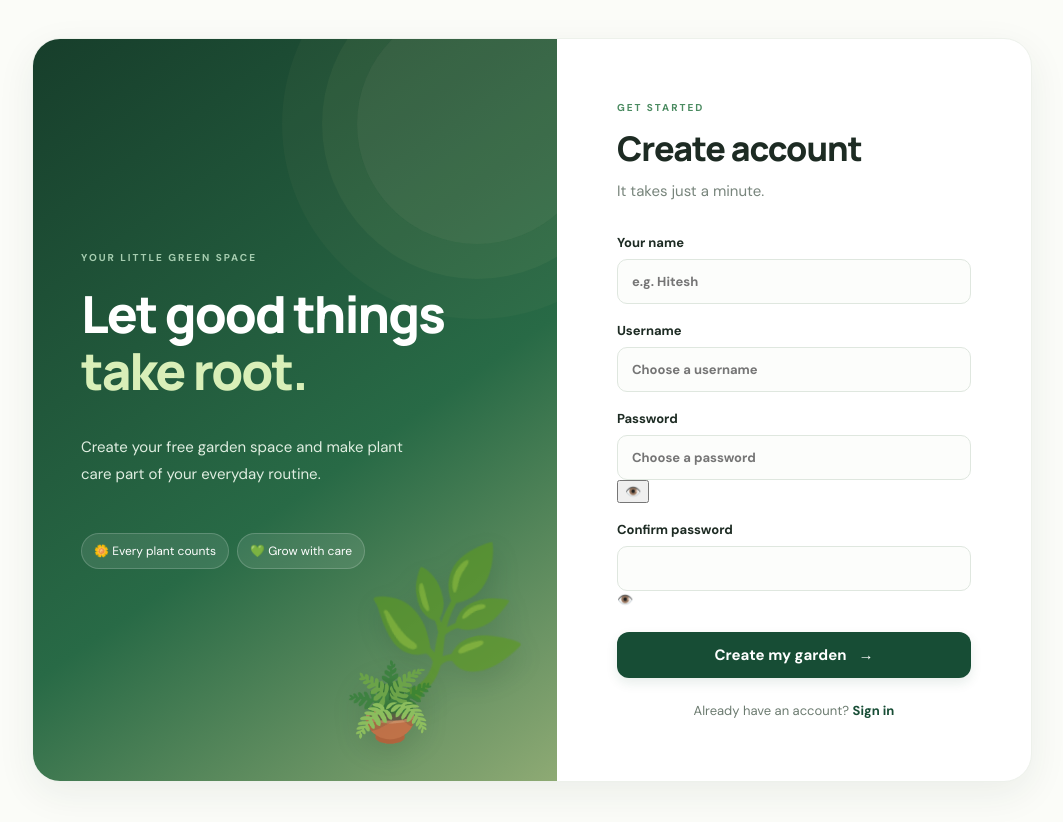
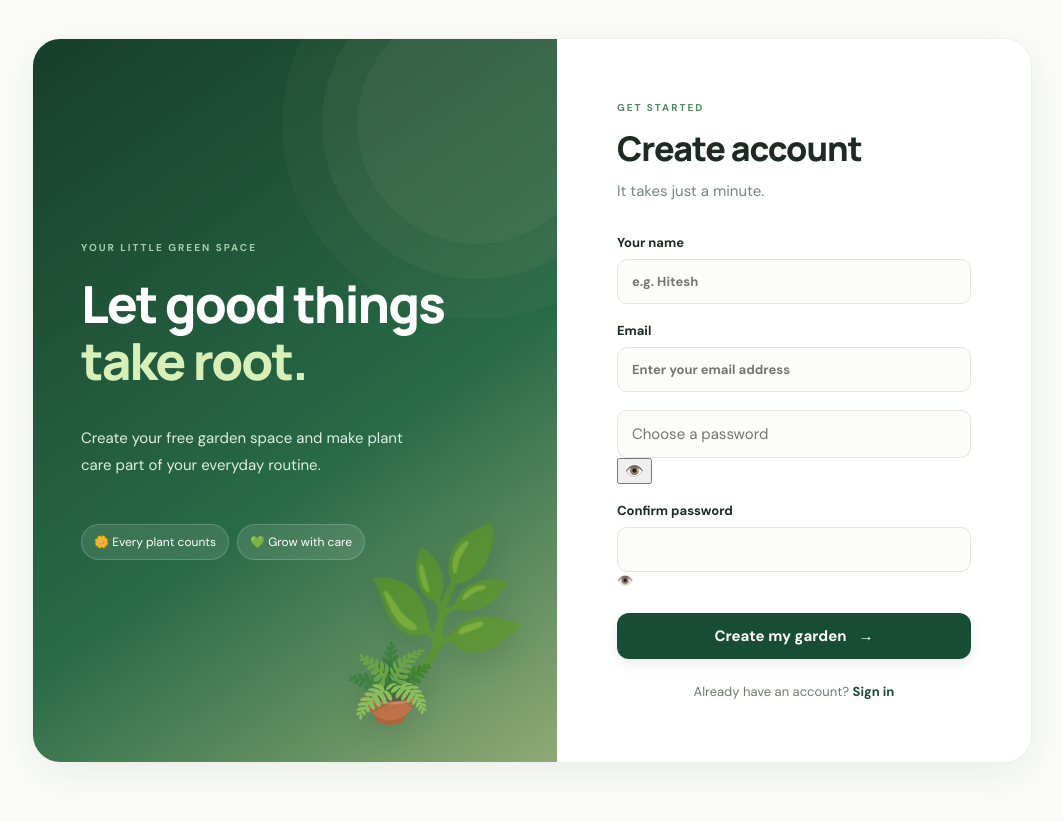
Before and after one commit to hiteshym254-bit/PlantCare, a Flask app: page /register in a window 1280 px wide. Shown: the part 76-898 px from the top of the page, without its empty margins (108-1171 px from the left). Run offline with Flask 3, Linux system fonts and the light colour scheme; some libraries are stand-ins or nearby versions.

Commit message:
Update register.html

```diff
--- a/PlantCare_Complete/templates/register.html
+++ b/PlantCare_Complete/templates/register.html
@@ -13,9 +13,9 @@
     <p class="eyebrow green">GET STARTED</p><h2>Create account</h2><p class="muted">It takes just a minute.</p>
     <form method="post" class="form-stack">
       <label>Your name<input name="name" autocomplete="name" required maxlength="80" placeholder="e.g. Hitesh"></label>
-      <label>Username<input name="username" autocomplete="username" required maxlength="40" placeholder="Choose a username"></label>
-      <label>Password
-    <div class="password-wrapper">
+
+<label>Email<input type="email" name="email" autocomplete="email" required maxlength="254" placeholder="Enter your email address"></label>
+        <div class="password-wrapper">
         <input id="register-password" name="password" type="password"
                autocomplete="new-password" required minlength="8"
                placeholder="Choose a password">
```
